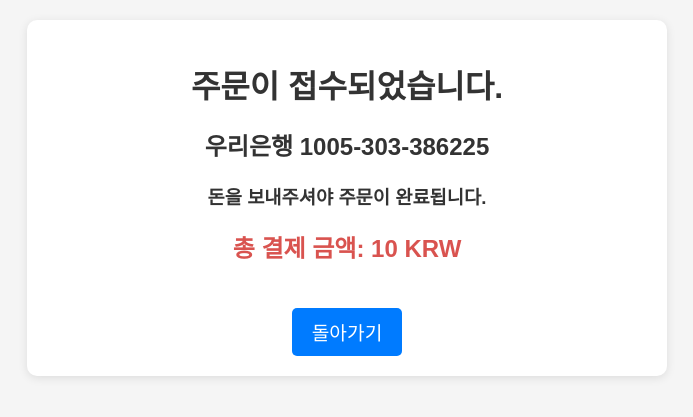
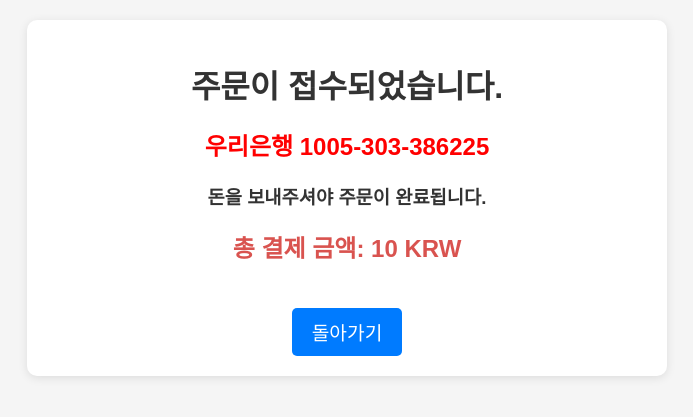
Before and after one commit to kimd0h00n/external, a Flask app: template templates/checkout.html in a window 1280 px wide. Shown: the top 417 px of the page, without its empty margins (293-986 px from the left). Run offline with Flask 2, Linux system fonts and the light colour scheme; the template is opened without the code that fills it: most values are stand-ins (such as "Sample title", 1, 10 or a date in 2020).

Commit message:
Update checkout.html

```diff
--- a/templates/checkout.html
+++ b/templates/checkout.html
@@ -8,7 +8,7 @@
 <body>
     <div class="checkout-container">
         <h1>주문이 접수되었습니다.</h1>
-        <h2>우리은행 1005-303-386225</h2>
+        <h2 style="color: red;">우리은행 1005-303-386225</h2>
         <h3>돈을 보내주셔야 주문이 완료됩니다.</h3>
         <p class="total-price">총 결제 금액: {{ total }} KRW</p>
         <a class="return-link" href="{{ url_for('index') }}">돌아가기</a>
```
